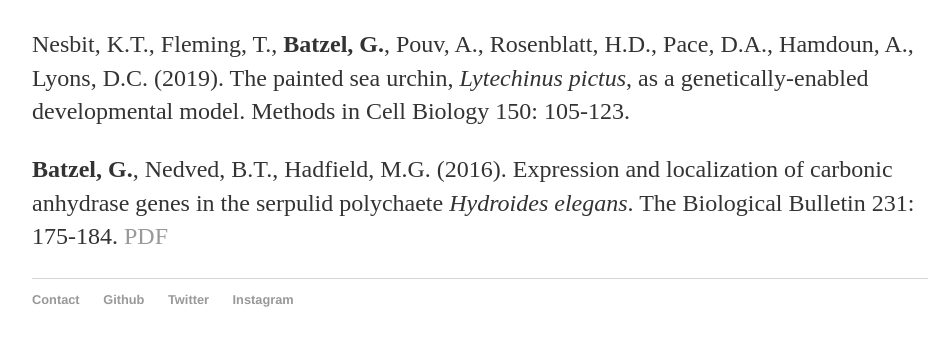
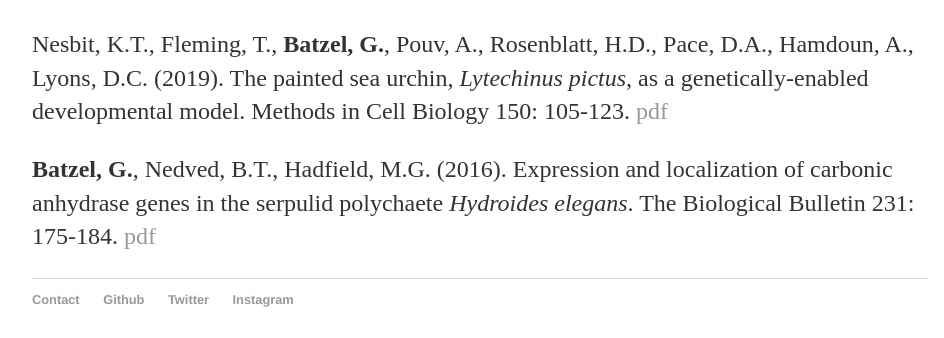
Before and after one commit to gbatzel/gbatzel, a Jekyll site: the page built from cv/index.html, in a window 1280 px wide. Shown: the part 258-596 px from the top of the page, without its empty margins (160-1104 px from the left). Built offline with Jekyll 4.4.1, drawn with Linux system fonts in a browser that asks for light colours.

Commit message:
Update index.html

```diff
--- a/cv/index.html
+++ b/cv/index.html
@@ -7,8 +7,8 @@
 					<h1>Grant Batzel</h1>
 					<a href="batzel_cv.pdf" class="download" title="Download CV as PDF">Click here for CV</a>
 					<h2>Publications</h2>
-					<p>Nesbit, K.T., Fleming, T., <strong>Batzel, G.</strong>, Pouv, A., Rosenblatt, H.D., Pace, D.A., Hamdoun, A., Lyons, D.C. (2019). The painted sea urchin, <i>Lytechinus pictus</i>, as a genetically-enabled developmental model. Methods in Cell Biology 150: 105-123.<p>
-					<p><strong>Batzel, G.</strong>, Nedved, B.T., Hadfield, M.G. (2016). Expression and localization of carbonic anhydrase genes in the serpulid polychaete <i>Hydroides elegans</i>. The Biological Bulletin 231: 175-184. <a href="lpictus.pdf" class="download" title="Download PDF">PDF</a><p>
+					<p>Nesbit, K.T., Fleming, T., <strong>Batzel, G.</strong>, Pouv, A., Rosenblatt, H.D., Pace, D.A., Hamdoun, A., Lyons, D.C. (2019). The painted sea urchin, <i>Lytechinus pictus</i>, as a genetically-enabled developmental model. Methods in Cell Biology 150: 105-123. <a href="lpictus.pdf" class="download" title="Download pdf">pdf</a><p>
+					<p><strong>Batzel, G.</strong>, Nedved, B.T., Hadfield, M.G. (2016). Expression and localization of carbonic anhydrase genes in the serpulid polychaete <i>Hydroides elegans</i>. The Biological Bulletin 231: 175-184. <a href="helegans.pdf" class="download" title="Download pdf">pdf</a><p>
 
 
 
```
